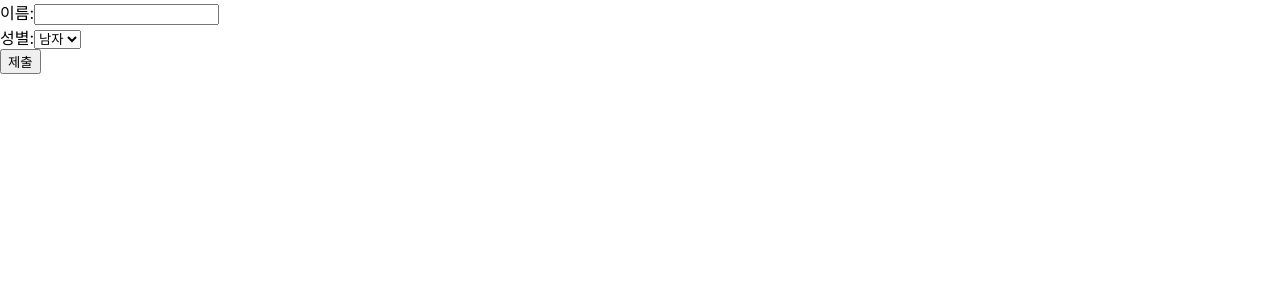
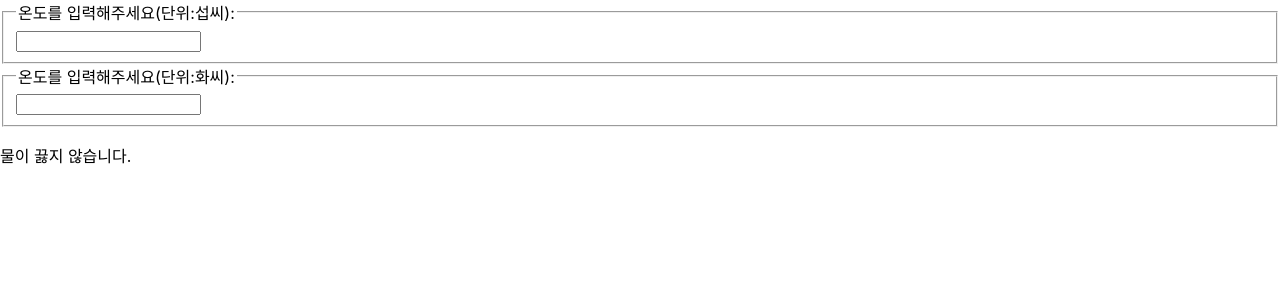
Before and after one commit to eejihoon/myfirstencounterreact, a React (Create React App) app: page / in a window 1280 px wide. Shown: the top 300 px of the page. Built offline with nearby package versions, Linux system fonts and the light colour scheme.

Commit message:
shared state

```diff
--- /dev/null
+++ b/src/chapter12/Calculator.jsx
@@ -0,0 +1,62 @@
+import React, { useState } from "react";
+import TemperatureInput from "./TemperatureInput";
+
+function BoilingVerdict(props) {
+  if (props.celsius >= 100) {
+    return <p>물이 끓습니다.</p>;
+  }
+  return <p>물이 끓지 않습니다.</p>;
+}
+
+function toCelsius(fahrenheit) {
+  return ((fahrenheit - 32) * 5) / 9;
+}
+
+function toFahrenheit(celsius) {
+  return (celsius * 9) / 5 + 32;
+}
+
+function tryConverter(temperature, convert) {
+  const input = parseFloat(temperature);
+  if (Number.isNaN(input)) {
+    return "";
+  }
+  const output = convert(input);
+  const rounded = Math.round(output * 1000) / 1000;
+  return rounded.toString();
+}
+
+export default function Calculator() {
+  const [temperature, setTemperature] = useState("");
+  const [scale, setScale] = useState("c");
+
+  const handleCelsiusChange = (temperature) => {
+    setTemperature(temperature);
+    setScale("c");
+  };
+  const handleFahrenheitChange = (temperature) => {
+    setTemperature(temperature);
+    setScale("f");
+  };
+
+  const celsius =
+    scale === "f" ? tryConverter(temperature, toCelsius) : temperature;
+  const fahrentheit =
+    scale === "c" ? tryConverter(temperature, toFahrenheit) : temperature;
+
+  return (
+    <div>
+      <TemperatureInput
+        scale="c"
+        temperature={celsius}
+        onTemperatureChange={handleCelsiusChange}
+      />
+      <TemperatureInput
+        scale="f"
+        temperature={fahrentheit}
+        onTemperatureChange={handleFahrenheitChange}
+      />
+      <BoilingVerdict celsius={parseFloat(celsius)} />
+    </div>
+  );
+}
--- /dev/null
+++ b/src/chapter12/TemperatureInput.jsx
@@ -0,0 +1,19 @@
+import React from "react";
+
+const scaleNames = {
+  c: "섭씨",
+  f: "화씨",
+};
+
+export default function TemperatureInput(props) {
+  const handleChange = (event) => {
+    props.onTemperatureChange(event.target.value);
+  };
+
+  return (
+    <fieldset>
+      <legend>온도를 입력해주세요(단위:{scaleNames[props.scale]}):</legend>
+      <input value={props.temperature} onChange={handleChange} />
+    </fieldset>
+  );
+}
--- a/src/index.js
+++ b/src/index.js
@@ -2,13 +2,13 @@
 import ReactDOM from "react-dom/client";
 import "./index.css";
 import reportWebVitals from "./reportWebVitals";
-import { SignUp } from "./chapter11/SignUp";
+import Calculator from "./chapter12/Calculator";
 
 const root = ReactDOM.createRoot(document.getElementById("root"));
 
 root.render(
   <div>
-    <SignUp />
+    <Calculator />
   </div>
 );
 
```
